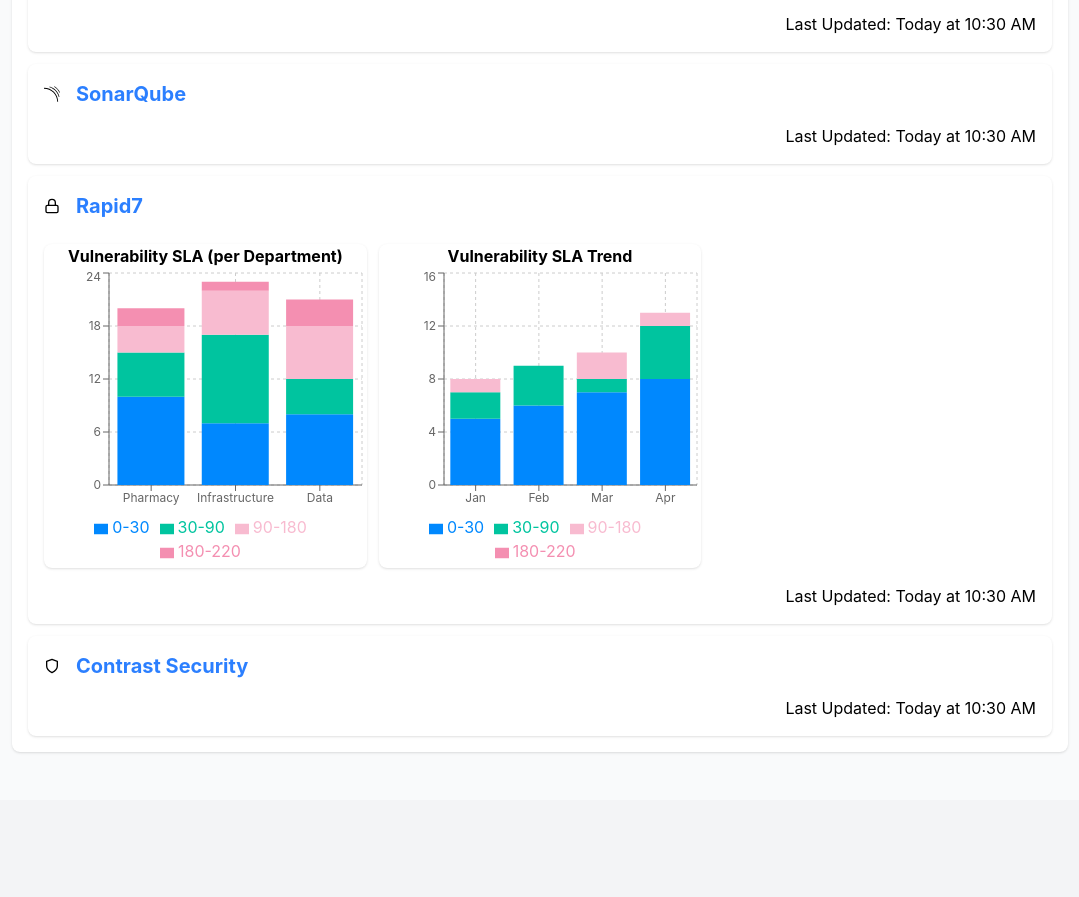
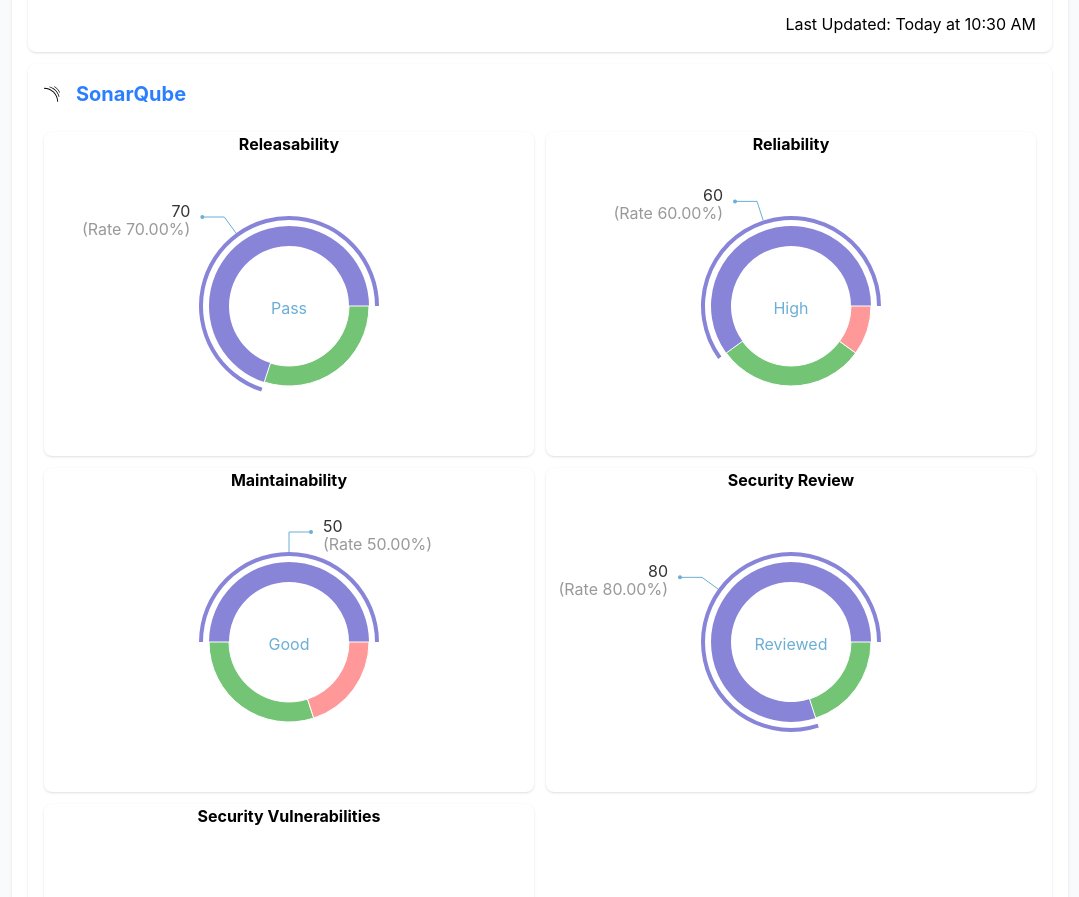
Before and after one commit to WillHennessey/app-scorecard, a React (Vite) app: page / in a window 1280 px wide. Shown: the part 1860-2757 px from the top of the page, without its empty margins (172-1251 px from the left). Before the commit the page ends 2660 px from the top, so only its background shows below. Built offline with nearby package versions, Linux system fonts and the light colour scheme.

Commit message:
Adding SonarQube graphs, sample data, and making PieChart colors apply per slice.

```diff
--- a/src/components/Dashboard.jsx
+++ b/src/components/Dashboard.jsx
@@ -1,5 +1,4 @@
 import React from "react";
-import PropTypes from "prop-types";
 import Card from "./Card";
 import { FiShield, FiLock } from "react-icons/fi";
 import { FaMicrosoft } from "react-icons/fa";
@@ -44,6 +43,14 @@
     lastUpdated: "Today at 10:30 AM",
     icon: <SiSonarqube />,
     color: "text-blue-500",
+    graphs: [
+      "Releasability",
+      "Reliability",
+      "Maintainability",
+      "Security Review",
+      "Security Vulnerabilities",
+    ],
+    columns: "2",
   },
   {
     title: "Rapid7",
@@ -80,6 +87,7 @@
               icon={service.icon}
               color={service.color}
               graphs={service.graphs}
+              columns={service.columns}
             />
           ))}
         </div>
@@ -88,16 +96,4 @@
   );
 };
 
-Dashboard.propTypes = {
-  services: PropTypes.arrayOf(
-    PropTypes.shape({
-      title: PropTypes.string.isRequired,
-      lastUpdated: PropTypes.string.isRequired,
-      icon: PropTypes.element.isRequired,
-      color: PropTypes.string.isRequired,
-      graphs: PropTypes.arrayOf(PropTypes.string),
-    })
-  ),
-};
-
 export default Dashboard;
--- a/src/components/Graph.jsx
+++ b/src/components/Graph.jsx
@@ -34,22 +34,20 @@
   top5CostRecommendationsData,
   top5ReliabilityRecommendationsData,
   top5OperationalExcellenceRecommendationsData,
+  releasabilityData,
+  reliabilityData,
+  maintainabilityData,
+  securityReviewData,
+  securityVulnerabilitiesData,
 } from "../sampleData";
 
 const COLORS = [
-  "#0088FE",
-  "#00C49F",
-  "#FFBB28",
-  "#FF8042",
-  "#AA00FF",
-  "#FF4081",
-  "#00E5FF",
-  "#8884d8",
-  "#A3C1DA",
-  "#D5B2E0",
-  "#B7E4B5",
-  "#F8BBD0",
-  "#FFCCBC",
+  "#6BAED6", // Soft Blue
+  "#74C476", // Soft Green
+  "#FF9999", // Soft Orange
+  "#FDAE6B", // Soft Peach
+  "#9E9AC8", // Soft Purple
+  // "#BCBDDC", // Light Lavender
 ];
 
 class Graph extends PureComponent {
@@ -110,6 +108,16 @@
           data: top5OperationalExcellenceRecommendationsData,
           type: "horizontalBar",
         };
+      case "Releasability":
+        return { data: releasabilityData, type: "responsivePie" };
+      case "Reliability":
+        return { data: reliabilityData, type: "responsivePie" };
+      case "Maintainability":
+        return { data: maintainabilityData, type: "responsivePie" };
+      case "Security Review":
+        return { data: securityReviewData, type: "responsivePie" };
+      case "Security Vulnerabilities":
+        return { data: securityVulnerabilitiesData, type: "responsivePie" };
       default:
         return null;
     }
@@ -244,7 +252,7 @@
               <YAxis dataKey="service" type="category" />
               <Tooltip />
               <Legend />
-              <Bar dataKey="usage" fill="#00C49F" />
+              <Bar dataKey="usage" fill="#B2DF8A" />
             </BarChart>
           )}
           {type === "bar" && (
@@ -294,14 +302,14 @@
                 labelLine={false}
                 label={this.renderCustomizedLabel}
                 outerRadius={100}
-                fill="#8884d8"
-              />
+              >
                 {data.map((entry, index) => (
                   <Cell
                     key={`cell-${index}`}
                     fill={COLORS[index % COLORS.length]}
                   />
                 ))}
+              </Pie>
               <Tooltip />
               <Legend />
             </PieChart>
@@ -316,10 +324,16 @@
                 cy="50%"
                 innerRadius={60}
                 outerRadius={80}
-                fill="#B7E4B5"
                 dataKey="value"
                 onMouseEnter={this.onPieEnter}
+              >
+                {data.map((entry, index) => (
+                  <Cell
+                    key={`cell-${index}`}
+                    fill={COLORS[index % COLORS.length]}
                   />
+                ))}
+              </Pie>
             </PieChart>
           )}
         </ResponsiveContainer>
--- a/src/sampleData.js
+++ b/src/sampleData.js
@@ -130,3 +130,32 @@
   { name: "D", count: 7 },
   { name: "E", count: 4 },
 ];
+
+export const releasabilityData = [
+  { name: "Pass", value: 70 },
+  { name: "Fail", value: 30 },
+];
+
+export const reliabilityData = [
+  { name: "High", value: 60 },
+  { name: "Medium", value: 30 },
+  { name: "Low", value: 10 },
+];
+
+export const maintainabilityData = [
+  { name: "Good", value: 50 },
+  { name: "Average", value: 30 },
+  { name: "Poor", value: 20 },
+];
+
+export const securityReviewData = [
+  { name: "Reviewed", value: 80 },
+  { name: "Pending", value: 20 },
+];
+
+export const securityVulnerabilitiesData = [
+  { name: "Critical", value: 10 },
+  { name: "High", value: 20 },
+  { name: "Medium", value: 30 },
+  { name: "Low", value: 40 },
+];
```
Lines whose indentation alone changed are shown as unchanged.
